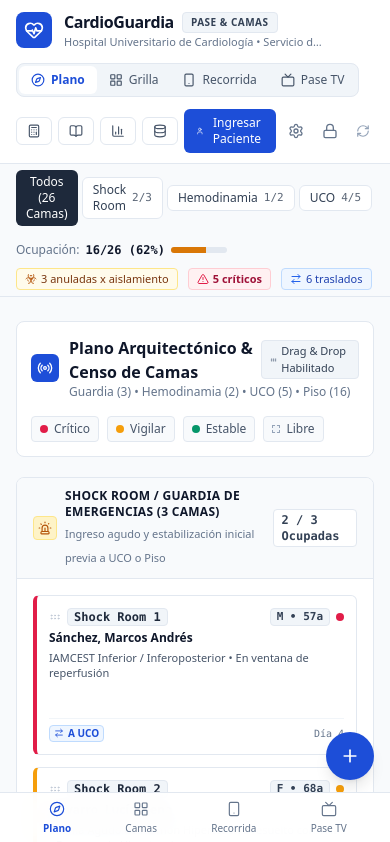
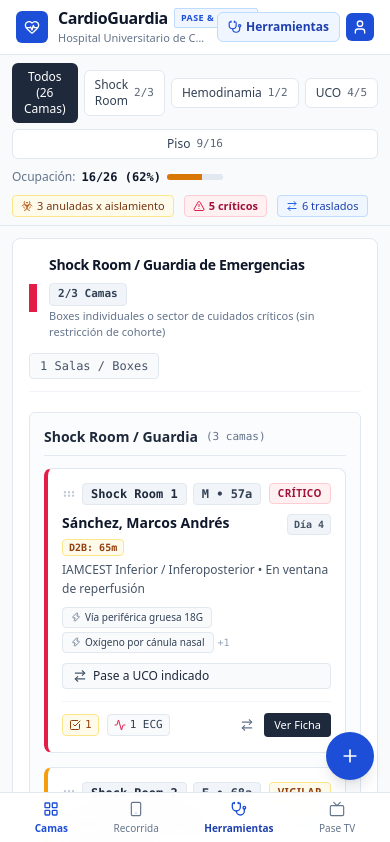
Before and after one commit to SAE3F/cardiodigital, a React (Vite) app: page / in a window 390 px wide. Shown: the top 842 px of the page. Built offline with nearby package versions, Linux system fonts and the light colour scheme.

Commit message:
fix(mobile): optimize UI for mobile screens, full-width header, room wraps, direct BedMatrix and tools hub

```diff
--- a/src/App.tsx
+++ b/src/App.tsx
@@ -13,8 +13,9 @@ import { HospitalSettingsModal } from './components/HospitalSettingsModal';
 import { EpidemiologyModal } from './components/EpidemiologyModal';
 import { ClinicalToolsModal, type ClinicalToolsTab } from './components/ClinicalToolsModal';
 import { HistoricalRegistryModal } from './components/HistoricalRegistryModal';
+import { ToolsHubModal } from './components/ToolsHubModal';
 import { PinLockModal } from './components/PinLockModal';
-import { LayoutGrid, Smartphone, Tv, Plus, Compass } from 'lucide-react';
+import { LayoutGrid, Smartphone, Tv, Plus, Stethoscope } from 'lucide-react';
 
 const CardioAppContent: React.FC = () => {
   const {
@@ -36,6 +37,7 @@ const CardioAppContent: React.FC = () => {
   const [clinicalToolsPatientId, setClinicalToolsPatientId] = useState<string | null>(null);
   const [clinicalToolsInitialTab, setClinicalToolsInitialTab] = useState<ClinicalToolsTab>('calculators');
   const [isHistoricalRegistryOpen, setIsHistoricalRegistryOpen] = useState<boolean>(false);
+  const [isToolsHubOpen, setIsToolsHubOpen] = useState<boolean>(false);
 
   const selectedPatient = selectedPatientId ? getPatientById(selectedPatientId) : null;
   const scanEcgPatient = scanEcgPatientId ? getPatientById(scanEcgPatientId) : null;
@@ -64,17 +66,33 @@ const CardioAppContent: React.FC = () => {
           setIsClinicalToolsOpen(true);
         }}
         onOpenHistoricalRegistry={() => setIsHistoricalRegistryOpen(true)}
+        onOpenToolsHub={() => setIsToolsHubOpen(true)}
       />
 
       {/* Main Content Area */}
-      <main className="flex-1 max-w-7xl w-full mx-auto px-4 sm:px-6 lg:px-8 py-6">
+      <main className="flex-1 max-w-7xl w-full mx-auto px-3 sm:px-6 lg:px-8 py-3 sm:py-6">
         {activeView === 'floor' && (
+          <>
+            {/* Desktop / tablet shows floor plan */}
+            <div className="hidden md:block">
               <HospitalFloorPlan
                 onSelectPatient={id => setSelectedPatientId(id)}
                 onOpenNewPatientInBed={handleOpenNewPatientInBed}
                 onInitiateTransfer={id => setTransferPatientId(id)}
                 onScanEcg={id => setScanEcgPatientId(id)}
               />
+            </div>
+            {/* Mobile shows Grilla / BedMatrix directly */}
+            <div className="md:hidden">
+              <BedMatrix
+                onSelectPatient={id => setSelectedPatientId(id)}
+                onInitiateTransfer={id => setTransferPatientId(id)}
+                onOpenNewPatientInBed={handleOpenNewPatientInBed}
+                onScanEcg={id => setScanEcgPatientId(id)}
+                onOpenSettings={() => setIsSettingsOpen(true)}
+              />
+            </div>
+          </>
         )}
 
         {activeView === 'map' && (
@@ -96,7 +114,7 @@ const CardioAppContent: React.FC = () => {
         )}
 
         {activeView === 'presentation' && (
-          <PresentationMode onClose={() => setActiveView('floor')} />
+          <PresentationMode onClose={() => setActiveView('map')} />
         )}
       </main>
 
@@ -111,32 +129,22 @@ const CardioAppContent: React.FC = () => {
         </button>
       </div>
 
-      {/* Mobile Bottom Navigation Bar */}
-      <nav className="sm:hidden fixed bottom-0 left-0 right-0 z-30 bg-white/95 backdrop-blur-md border-t border-slate-200 px-4 py-2 flex items-center justify-around text-[10px] font-medium">
-        <button
-          onClick={() => setActiveView('floor')}
-          className={`flex flex-col items-center gap-1 transition-colors ${
-            activeView === 'floor' ? 'text-blue-700 font-semibold' : 'text-slate-500'
-          }`}
-        >
-          <Compass className="w-4 h-4 stroke-[1.75]" />
-          <span>Plano</span>
-        </button>
-
+      {/* Mobile Bottom Navigation Bar: Camas, Recorrida, Herramientas, Pase TV */}
+      <nav className="sm:hidden fixed bottom-0 left-0 right-0 z-30 bg-white/95 backdrop-blur-md border-t border-slate-200 px-3 py-2 flex items-center justify-around text-[10px] font-medium shadow-lg">
         <button
           onClick={() => setActiveView('map')}
           className={`flex flex-col items-center gap-1 transition-colors ${
-            activeView === 'map' ? 'text-blue-700 font-semibold' : 'text-slate-500'
+            activeView === 'map' || activeView === 'floor' ? 'text-blue-700 font-bold' : 'text-slate-500'
           }`}
         >
-          <LayoutGrid className="w-4 h-4 stroke-[1.75]" />
+          <LayoutGrid className="w-4 h-4 stroke-[2]" />
           <span>Camas</span>
         </button>
 
         <button
           onClick={() => setActiveView('rounds')}
           className={`flex flex-col items-center gap-1 transition-colors ${
-            activeView === 'rounds' ? 'text-blue-700 font-semibold' : 'text-slate-500'
+            activeView === 'rounds' ? 'text-blue-700 font-bold' : 'text-slate-500'
           }`}
         >
           <Smartphone className="w-4 h-4 stroke-[1.75]" />
@@ -144,9 +152,17 @@ const CardioAppContent: React.FC = () => {
         </button>
 
         <button
+          onClick={() => setIsToolsHubOpen(true)}
+          className="flex flex-col items-center gap-1 transition-colors text-slate-700 hover:text-blue-700 font-semibold"
+        >
+          <Stethoscope className="w-4 h-4 stroke-[2] text-blue-700" />
+          <span className="text-blue-800">Herramientas</span>
+        </button>
+
+        <button
           onClick={() => setActiveView('presentation')}
           className={`flex flex-col items-center gap-1 transition-colors ${
-            activeView === 'presentation' ? 'text-blue-700 font-semibold' : 'text-slate-500'
+            activeView === 'presentation' ? 'text-blue-700 font-bold' : 'text-slate-500'
           }`}
         >
           <Tv className="w-4 h-4 stroke-[1.75]" />
@@ -222,6 +238,20 @@ const CardioAppContent: React.FC = () => {
         />
       )}
 
+      {/* Tools Hub Sheet/Modal */}
+      <ToolsHubModal
+        isOpen={isToolsHubOpen}
+        onClose={() => setIsToolsHubOpen(false)}
+        onOpenClinicalTools={(tab) => {
+          setClinicalToolsInitialTab(tab);
+          setClinicalToolsPatientId(null);
+          setIsClinicalToolsOpen(true);
+        }}
+        onOpenEpidemiology={() => setIsEpidemiologyOpen(true)}
+        onOpenHistoricalRegistry={() => setIsHistoricalRegistryOpen(true)}
+        onOpenSettings={() => setIsSettingsOpen(true)}
+      />
+
       <PinLockModal />
     </div>
   );
--- a/src/components/BedMatrix.tsx
+++ b/src/components/BedMatrix.tsx
@@ -134,14 +134,14 @@ export const BedMatrix: React.FC<BedMatrixProps> = ({
                   }`}
                 />
                 <div>
-                  <div className="flex items-center gap-2">
-                    <h2 className="text-base font-bold text-slate-900 tracking-tight">
+                  <div className="flex flex-wrap items-center gap-2">
+                    <h2 className="text-sm sm:text-base font-bold text-slate-900 tracking-tight">
                       {sector.name}
                     </h2>
-                    <span className="font-mono text-xs px-2 py-0.5 rounded font-semibold bg-slate-100 text-slate-700 border border-slate-200 tabular-nums">
-                      {occupiedCount} / {sectorBeds.length} Camas ocupadas
+                    <span className="font-mono text-[11px] sm:text-xs px-2 py-0.5 rounded font-semibold bg-slate-100 text-slate-700 border border-slate-200 tabular-nums">
+                      {occupiedCount}/{sectorBeds.length} Camas
                     </span>
-                    <span className="text-[11px] px-2 py-0.5 rounded font-medium bg-slate-100 text-slate-700 border border-slate-200 flex items-center gap-1">
+                    <span className="hidden sm:flex text-[11px] px-2 py-0.5 rounded font-medium bg-slate-100 text-slate-700 border border-slate-200 items-center gap-1">
                       <GripHorizontal className="w-3 h-3 text-slate-500" /> Drag & Drop Habilitado
                     </span>
                   </div>
--- a/src/components/Header.tsx
+++ b/src/components/Header.tsx
@@ -8,33 +8,28 @@ import {
   Lock,
   Settings,
   RefreshCw,
-  ArrowRightLeft,
   AlertTriangle,
   User,
-  MapPin,
   Compass,
+  Stethoscope,
   Biohazard,
-  BarChart3,
-  Calculator,
-  BookOpen,
-  Database
+  ArrowRightLeft
 } from 'lucide-react';
 import type { ClinicalToolsTab } from './ClinicalToolsModal';
 
 interface HeaderProps {
   onOpenSettings: () => void;
   onOpenNewPatientModal: () => void;
-  onOpenEpidemiology: () => void;
-  onOpenClinicalTools: (tab?: ClinicalToolsTab) => void;
-  onOpenHistoricalRegistry: () => void;
+  onOpenEpidemiology?: () => void;
+  onOpenClinicalTools?: (tab?: ClinicalToolsTab) => void;
+  onOpenHistoricalRegistry?: () => void;
+  onOpenToolsHub: () => void;
 }
 
 export const Header: React.FC<HeaderProps> = ({
   onOpenSettings,
   onOpenNewPatientModal,
-  onOpenEpidemiology,
-  onOpenClinicalTools,
-  onOpenHistoricalRegistry
+  onOpenToolsHub
 }) => {
   const {
     config,
@@ -53,29 +48,51 @@ export const Header: React.FC<HeaderProps> = ({
   return (
     <header className="bg-white border-b border-slate-200 sticky top-0 z-30 shadow-xs transition-colors">
       {/* Top Bar: Title, Hospital & Global Actions */}
-      <div className="max-w-7xl mx-auto px-4 sm:px-6 lg:px-8 py-2.5 flex flex-wrap items-center justify-between gap-3">
-        <div className="flex items-center space-x-3">
-          <div className="w-9 h-9 rounded-lg bg-blue-700 flex items-center justify-center text-white shadow-xs">
-            <HeartPulse className="w-5 h-5" />
+      <div className="max-w-7xl mx-auto px-4 sm:px-6 lg:px-8 py-2 sm:py-2.5 flex flex-col sm:flex-row sm:items-center sm:justify-between gap-2.5 sm:gap-3">
+        {/* Full-width Title & Subtitle on mobile, Left side on desktop */}
+        <div className="flex items-center justify-between w-full sm:w-auto">
+          <div className="flex items-center space-x-2.5 sm:space-x-3 min-w-0 flex-1">
+            <div className="w-8 h-8 sm:w-9 sm:h-9 rounded-md sm:rounded-lg bg-blue-700 flex items-center justify-center text-white shadow-xs shrink-0">
+              <HeartPulse className="w-4 h-4 sm:w-5 sm:h-5 stroke-[2]" />
+            </div>
+            <div className="min-w-0 flex-1">
+              <div className="flex items-center gap-1.5 sm:gap-2">
+                <h1 className="text-base sm:text-lg font-bold tracking-tight text-slate-900 leading-none">CardioGuardia</h1>
+                <span className="text-[9px] sm:text-[10px] uppercase tracking-wider px-1.5 sm:px-2 py-0.5 rounded-sm font-semibold bg-blue-50 text-blue-700 border border-blue-200 shrink-0">
+                  Pase & Camas
+                </span>
+              </div>
+              <p className="text-[11px] text-slate-500 font-medium truncate mt-0.5 w-full">
+                {config.hospitalName} • {config.serviceName}
+              </p>
+            </div>
           </div>
-          <div>
-            <div className="flex items-center gap-2">
-              <h1 className="text-base font-bold tracking-tight text-slate-900">CardioGuardia</h1>
-              <span className="text-[10px] uppercase tracking-wider px-2 py-0.5 rounded font-semibold bg-slate-100 text-slate-700 border border-slate-200">
-                Pase & Camas
-              </span>
-            </div>
-            <p className="text-[11px] text-slate-500 font-medium truncate max-w-[260px] sm:max-w-md">
-              {config.hospitalName} • {config.serviceName}
-            </p>
+
+          {/* Quick buttons on mobile top bar right */}
+          <div className="flex sm:hidden items-center gap-1.5 shrink-0 ml-2">
+            <button
+              onClick={onOpenToolsHub}
+              className="flex items-center gap-1 px-2.5 py-1.5 rounded-md bg-blue-50 text-blue-800 border border-blue-200 text-xs font-semibold hover:bg-blue-100 transition-colors shadow-2xs"
+              title="Herramientas Clínicas"
+            >
+              <Stethoscope className="w-3.5 h-3.5 text-blue-700 stroke-[2]" />
+              <span>Herramientas</span>
+            </button>
+            <button
+              onClick={onOpenNewPatientModal}
+              className="p-1.5 rounded-md bg-blue-700 text-white hover:bg-blue-800 transition-colors shadow-xs"
+              title="Ingresar Paciente"
+            >
+              <User className="w-4 h-4 stroke-[2]" />
+            </button>
           </div>
         </div>
 
-        {/* View Switcher Tabs (Desktop & Tablet) - Segmented Control */}
-        <div className="flex items-center bg-slate-100 p-0.5 rounded-lg border border-slate-200 text-xs font-medium">
+        {/* View Switcher Tabs (Desktop & Tablet only) - Segmented Control */}
+        <div className="hidden sm:flex items-center bg-slate-100 p-0.5 rounded-lg border border-slate-200 text-xs font-medium shrink-0">
           <button
             onClick={() => setActiveView('floor')}
-            className={`flex items-center gap-1.5 px-3 py-1.5 rounded-md transition-all ${
+            className={`hidden md:flex items-center gap-1.5 px-3 py-1.5 rounded-md transition-all ${
               activeView === 'floor'
                 ? 'bg-white text-blue-700 font-semibold shadow-xs'
                 : 'text-slate-600 hover:text-slate-900'
@@ -123,42 +140,15 @@ export const Header: React.FC<HeaderProps> = ({
           </button>
         </div>
 
-        {/* Action icons: Calculators, Guidelines, Epidemiology, Database, New Patient, Settings */}
-        <div className="flex items-center space-x-1.5">
+        {/* Desktop Action icons */}
+        <div className="hidden sm:flex items-center space-x-1.5 shrink-0">
           <button
-            onClick={() => onOpenClinicalTools('calculators')}
-            className="flex items-center gap-1.5 text-xs font-medium px-2.5 py-1.5 rounded-md bg-white hover:bg-slate-50 text-slate-700 border border-slate-200 transition-colors shadow-2xs"
-            title="Calculadoras médicas indexadas (CHA2DS2-VASc, HAS-BLED, TIMI, GRACE...)"
+            onClick={onOpenToolsHub}
+            className="flex items-center gap-1.5 text-xs font-semibold px-2.5 py-1.5 rounded-md bg-blue-50 hover:bg-blue-100 text-blue-800 border border-blue-200 transition-colors shadow-2xs"
+            title="Herramientas Clínicas: Calculadoras, Guías, Evidencia, Farmacología"
           >
-            <Calculator className="w-3.5 h-3.5 text-slate-600" />
-            <span className="hidden lg:inline">Calculadoras</span>
-          </button>
-
-          <button
-            onClick={() => onOpenClinicalTools('national_guidelines')}
-            className="flex items-center gap-1.5 text-xs font-medium px-2.5 py-1.5 rounded-md bg-white hover:bg-slate-50 text-slate-700 border border-slate-200 transition-colors shadow-2xs"
-            title="Consensos Nacionales SAC / FAC y Evidencia Internacional en OpenEvidence"
-          >
-            <BookOpen className="w-3.5 h-3.5 text-slate-600" />
-            <span className="hidden lg:inline">Guías SAC/FAC</span>
-          </button>
-
-          <button
-            onClick={onOpenEpidemiology}
-            className="flex items-center gap-1.5 text-xs font-medium px-2.5 py-1.5 rounded-md bg-white hover:bg-slate-50 text-slate-700 border border-slate-200 transition-colors shadow-2xs"
-            title="Análisis estadístico de FRCV, comorbilidades e infecciones"
-          >
-            <BarChart3 className="w-3.5 h-3.5 text-slate-600" />
-            <span className="hidden lg:inline">FRCV & Métricas</span>
-          </button>
-
-          <button
-            onClick={onOpenHistoricalRegistry}
-            className="flex items-center gap-1.5 text-xs font-medium px-2.5 py-1.5 rounded-md bg-white hover:bg-slate-50 text-slate-700 border border-slate-200 transition-colors shadow-2xs"
-            title="Base de datos histórica persistente y censo de internación"
-          >
-            <Database className="w-3.5 h-3.5 text-slate-600" />
-            <span className="hidden sm:inline">Historial</span>
+            <Stethoscope className="w-3.5 h-3.5 text-blue-700 stroke-[2]" />
+            <span>Herramientas</span>
           </button>
 
           <button
@@ -202,13 +192,13 @@ export const Header: React.FC<HeaderProps> = ({
       </div>
 
       {/* Sub Bar: Sector Filtering & Realtime Clinical Bed Stats */}
-      <div className="bg-slate-50 border-t border-slate-200 px-4 sm:px-6 lg:px-8 py-1.5">
-        <div className="max-w-7xl mx-auto flex flex-wrap items-center justify-between gap-3 text-xs">
-          {/* Sector Buttons */}
-          <div className="flex items-center gap-1 overflow-x-auto pb-1 sm:pb-0">
+      <div className="bg-slate-50 border-t border-slate-200 px-3 sm:px-6 lg:px-8 py-2">
+        <div className="max-w-7xl mx-auto flex flex-col md:flex-row md:items-center md:justify-between gap-2.5 text-xs">
+          {/* Sector Buttons - Fully visible on mobile without horizontal scroll */}
+          <div className="flex flex-wrap items-center gap-1.5 w-full md:w-auto">
             <button
               onClick={() => setActiveSectorId('all')}
-              className={`px-2.5 py-1 rounded-md text-xs font-medium transition-colors ${
+              className={`flex-1 sm:flex-initial text-center justify-center px-2.5 py-1.5 rounded-md text-xs font-medium transition-colors ${
                 activeSectorId === 'all'
                   ? 'bg-slate-800 text-white shadow-xs'
                   : 'bg-white text-slate-700 border border-slate-200 hover:bg-slate-100'
@@ -223,7 +213,7 @@ export const Header: React.FC<HeaderProps> = ({
                 <button
                   key={sector.id}
                   onClick={() => setActiveSectorId(sector.id)}
-                  className={`px-2.5 py-1 rounded-md text-xs font-medium transition-colors flex items-center gap-1.5 ${
+                  className={`flex-1 sm:flex-initial text-center justify-center px-2.5 py-1.5 rounded-md text-xs font-medium transition-colors flex items-center gap-1.5 ${
                     activeSectorId === sector.id
                       ? 'bg-blue-700 text-white shadow-xs'
                       : 'bg-white text-slate-700 border border-slate-200 hover:bg-slate-100'
--- /dev/null
+++ b/src/components/ToolsHubModal.tsx
@@ -0,0 +1,211 @@
+import React from 'react';
+import {
+  Calculator,
+  BookOpen,
+  Globe,
+  GitFork,
+  ArrowRightLeft,
+  Pill,
+  Database,
+  BarChart3,
+  Settings,
+  X,
+  Stethoscope,
+  ChevronRight
+} from 'lucide-react';
+import type { ClinicalToolsTab } from './ClinicalToolsModal';
+
+interface ToolsHubModalProps {
+  isOpen: boolean;
+  onClose: () => void;
+  onOpenClinicalTools: (tab: ClinicalToolsTab) => void;
+  onOpenEpidemiology: () => void;
+  onOpenHistoricalRegistry: () => void;
+  onOpenSettings: () => void;
+}
+
+export const ToolsHubModal: React.FC<ToolsHubModalProps> = ({
+  isOpen,
+  onClose,
+  onOpenClinicalTools,
+  onOpenEpidemiology,
+  onOpenHistoricalRegistry,
+  onOpenSettings
+}) => {
+  if (!isOpen) return null;
+
+  const toolsList = [
+    {
+      id: 'calculators',
+      title: 'Calculadoras Médicas',
+      subtitle: '33 scores: CHA₂DS₂-VASc, HAS-BLED, TIMI, GRACE, CrCl...',
+      icon: Calculator,
+      color: 'bg-blue-50 text-blue-700 border-blue-200',
+      action: () => {
+        onClose();
+        onOpenClinicalTools('calculators');
+      }
+    },
+    {
+      id: 'national_guidelines',
+      title: 'Evidencia Nacional (SAC & FAC)',
+      subtitle: 'Consensos oficiales + 1.388 artículos RAC y RFAC + Portales',
+      icon: BookOpen,
+      color: 'bg-indigo-50 text-indigo-700 border-indigo-200',
+      action: () => {
+        onClose();
+        onOpenClinicalTools('national_guidelines');
+      }
+    },
+    {
+      id: 'openevidence',
+      title: 'Evidencia Internacional (OpenEvidence)',
+      subtitle: 'IA clínica sin paywalls + PubMed directo y Consensus',
+      icon: Globe,
+      color: 'bg-sky-50 text-sky-700 border-sky-200',
+      action: () => {
+        onClose();
+        onOpenClinicalTools('openevidence');
+      }
+    },
+    {
+      id: 'algorithms',
+      title: 'Algoritmos Clínicos Interactivos',
+      subtitle: 'Protocolos SAC paso a paso: dolor precordial, arritmias, shock',
+      icon: GitFork,
+      color: 'bg-emerald-50 text-emerald-700 border-emerald-200',
+      action: () => {
+        onClose();
+        onOpenClinicalTools('algorithms');
+      }
+    },
+    {
+      id: 'anticoagulation',
+      title: 'Rotación y Dosis de Anticoagulación',
+      subtitle: 'Transición entre AVK, DOACs y Heparinas + Ajuste por CrCl',
+      icon: ArrowRightLeft,
+      color: 'bg-teal-50 text-teal-700 border-teal-200',
+      action: () => {
+        onClose();
+        onOpenClinicalTools('anticoagulation');
+      }
+    },
+    {
+      id: 'interactions',
+      title: 'Interacciones Farmacológicas Críticas',
+      subtitle: 'Alertas de seguridad para combinaciones de alto riesgo en guardia',
+      icon: Pill,
+      color: 'bg-amber-50 text-amber-700 border-amber-200',
+      action: () => {
+        onClose();
+        onOpenClinicalTools('interactions');
+      }
+    },
+    {
+      id: 'registry',
+      title: 'Registro Histórico & Calidad (LOS)',
+      subtitle: 'Base persistente de internación, días de estada e infecciones',
+      icon: Database,
+      color: 'bg-slate-100 text-slate-800 border-slate-300',
+      action: () => {
+        onClose();
+        onOpenHistoricalRegistry();
+      }
+    },
+    {
+      id: 'epidemiology',
+      title: 'Epidemiología & Métricas de FRCV',
+      subtitle: 'Análisis de comorbilidades (HTA, DBT, DLP), reingresos y tiempos',
+      icon: BarChart3,
+      color: 'bg-purple-50 text-purple-700 border-purple-200',
+      action: () => {
+        onClose();
+        onOpenEpidemiology();
+      }
+    },
+    {
+      id: 'settings',
+      title: 'Configuración del Servicio & Camas',
+      subtitle: 'Personalizar nombres del hospital, salas, camas y PIN',
+      icon: Settings,
+      color: 'bg-slate-100 text-slate-700 border-slate-200',
+      action: () => {
+        onClose();
+        onOpenSettings();
+      }
+    }
+  ];
+
+  return (
+    <div className="fixed inset-0 z-50 flex items-end sm:items-center justify-center bg-slate-900/50 backdrop-blur-xs p-0 sm:p-4">
+      <div
+        className="bg-white rounded-t-xl sm:rounded-lg max-w-lg w-full max-h-[85vh] sm:max-h-[80vh] flex flex-col border border-slate-300 shadow-2xl overflow-hidden animate-in slide-in-from-bottom duration-200"
+      >
+        {/* Header */}
+        <div className="px-5 py-3.5 bg-slate-50 border-b border-slate-200 flex items-center justify-between shrink-0">
+          <div className="flex items-center gap-2.5">
+            <div className="p-1.5 rounded-md bg-blue-50 text-blue-700 border border-blue-200">
+              <Stethoscope className="w-4 h-4 stroke-[2]" />
+            </div>
+            <div>
+              <h2 className="text-sm font-bold text-slate-900">
+                Herramientas Clínicas & Recursos
+              </h2>
+              <p className="text-[11px] text-slate-500">
+                Seleccioná el módulo de decisión médica o análisis
+              </p>
+            </div>
+          </div>
+
+          <button
+            onClick={onClose}
+            className="p-1.5 text-slate-400 hover:text-slate-700 rounded-md hover:bg-slate-200 transition-colors"
+          >
+            <X className="w-4 h-4 stroke-[2]" />
+          </button>
+        </div>
+
+        {/* Content Grid */}
+        <div className="p-4 overflow-y-auto space-y-2 flex-1 divide-y divide-slate-100">
+          {toolsList.map(item => {
+            const Icon = item.icon;
+            return (
+              <button
+                key={item.id}
+                onClick={item.action}
+                className="w-full pt-2 first:pt-0 pb-2 flex items-center justify-between text-left hover:bg-slate-50/80 p-2 rounded-md transition-colors group"
+              >
+                <div className="flex items-center gap-3 min-w-0 pr-2">
+                  <div className={`w-9 h-9 rounded-md border flex items-center justify-center shrink-0 ${item.color}`}>
+                    <Icon className="w-4 h-4 stroke-[1.75]" />
+                  </div>
+                  <div className="min-w-0">
+                    <h3 className="text-xs font-semibold text-slate-900 group-hover:text-blue-700 transition-colors">
+                      {item.title}
+                    </h3>
+                    <p className="text-[11px] text-slate-500 truncate leading-snug">
+                      {item.subtitle}
+                    </p>
+                  </div>
+                </div>
+
+                <ChevronRight className="w-4 h-4 text-slate-400 group-hover:text-blue-700 group-hover:translate-x-0.5 transition-all shrink-0" />
+              </button>
+            );
+          })}
+        </div>
+
+        {/* Footer */}
+        <div className="px-5 py-2.5 bg-slate-50 border-t border-slate-200 flex justify-between items-center text-[11px] text-slate-500 shrink-0">
+          <span>CardioGuardia v8 • Sistema Clínico</span>
+          <button
+            onClick={onClose}
+            className="px-3 py-1 rounded-md bg-slate-800 text-white font-medium hover:bg-slate-900 transition-colors"
+          >
+            Cerrar
+          </button>
+        </div>
+      </div>
+    </div>
+  );
+};
--- a/src/context/CardioContext.tsx
+++ b/src/context/CardioContext.tsx
@@ -126,7 +126,7 @@ export const CardioProvider: React.FC<{ children: React.ReactNode }> = ({ childr
   const [isLocked, setIsLocked] = useState<boolean>(false);
   const [selectedPatientId, setSelectedPatientId] = useState<string | null>(null);
   const [activeSectorId, setActiveSectorId] = useState<string | 'all'>('all');
-  const [activeView, setActiveView] = useState<ActiveViewType>('floor'); // Default to Floor Plan view!
+  const [activeView, setActiveView] = useState<ActiveViewType>('map'); // Default to Bed Matrix (Grilla)!
 
   useEffect(() => {
     localStorage.setItem(STORAGE_KEY_CONFIG, JSON.stringify(config));
```
Lines whose indentation alone changed are shown as unchanged.
